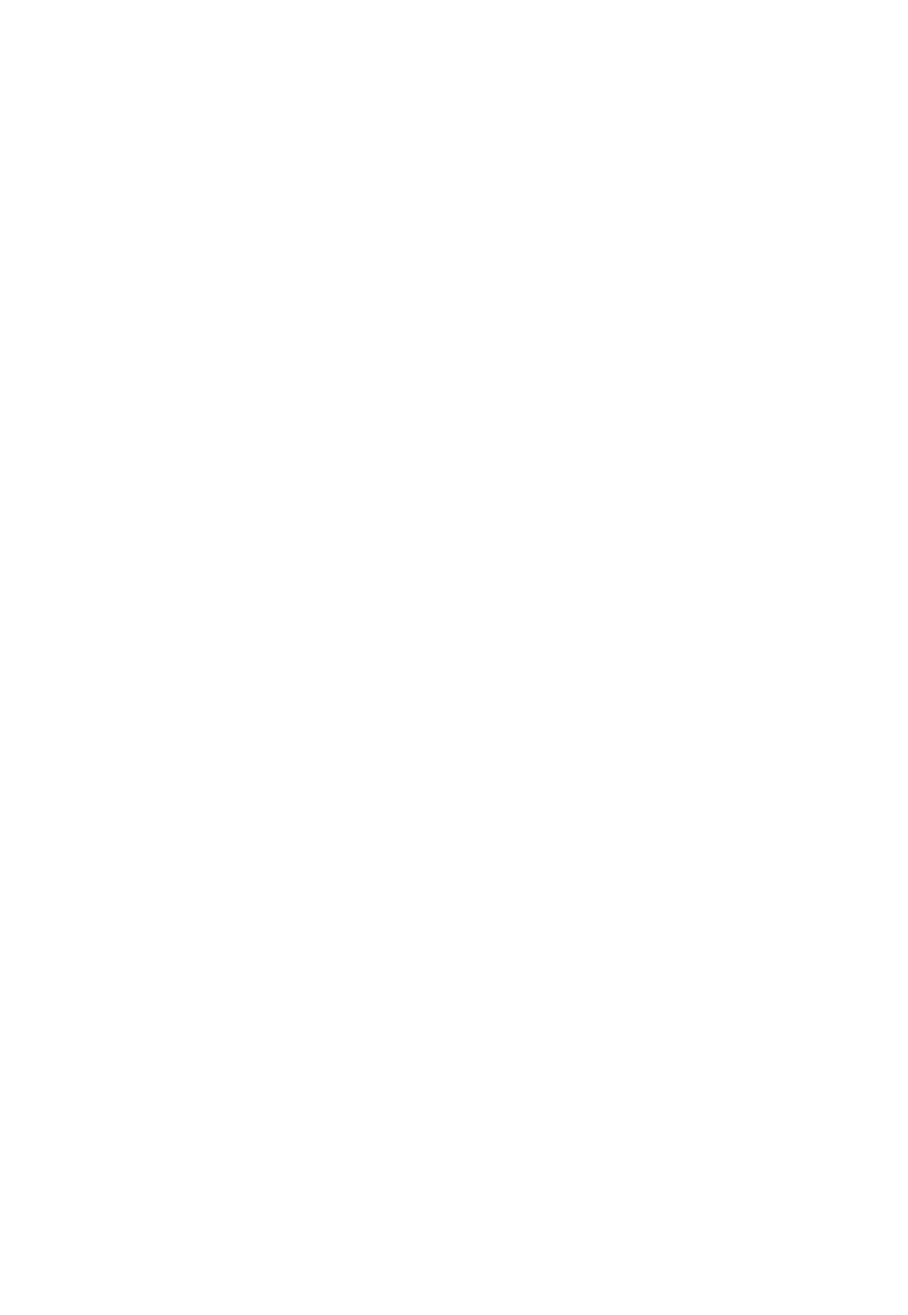
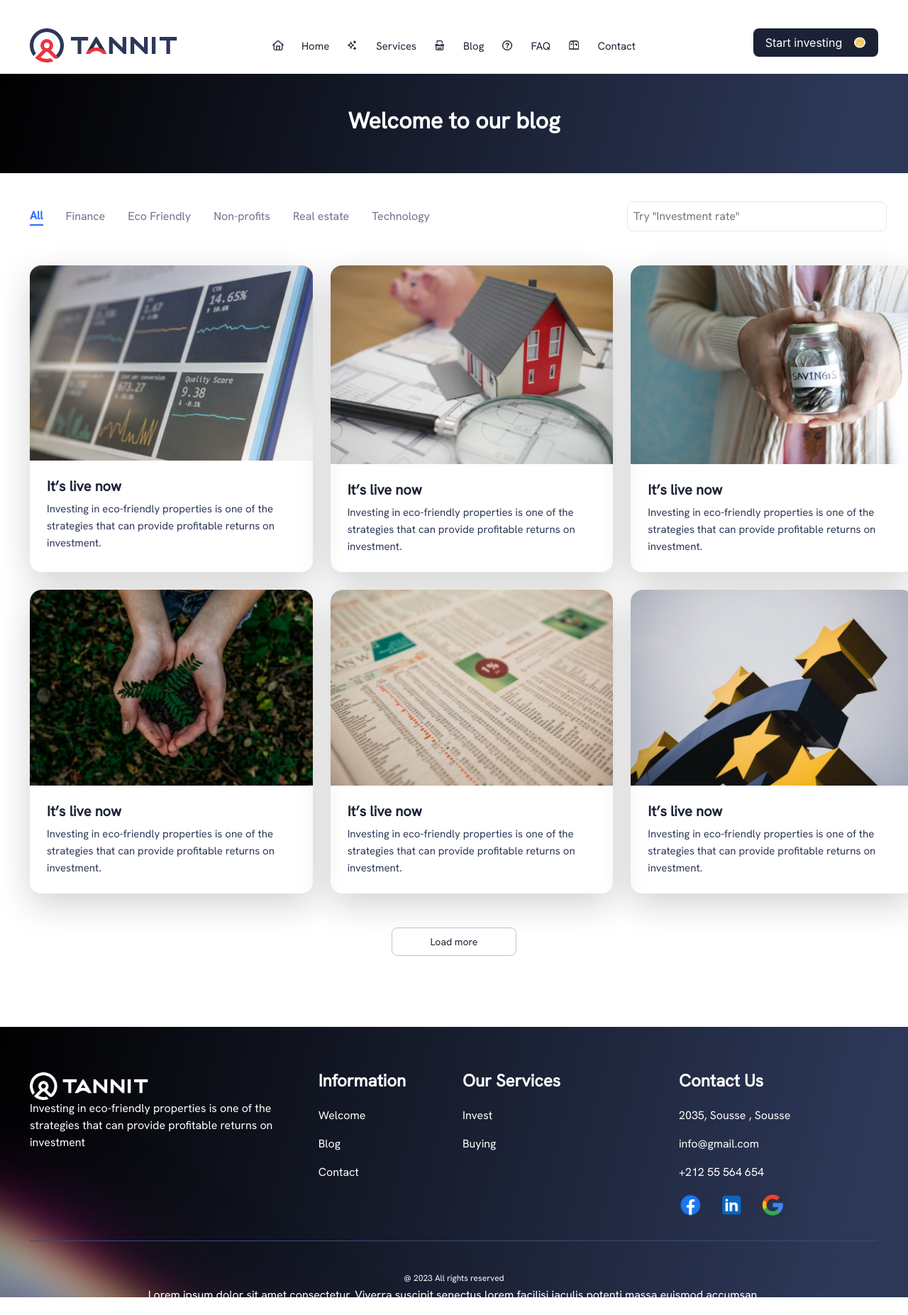
Before and after one commit to Alexgitjones/tannit, a React (Create React App) app: page /blog in a window 1280 px wide. Before the commit this address had no page. Shown: the whole page at 71% size. Before the commit the page ends 800 px from the top, so only its background shows below. Built offline with nearby package versions, Linux system fonts and the light colour scheme.

Commit message:
mainheader

```diff
--- a/src/App.js
+++ b/src/App.js
@@ -50,6 +50,7 @@ function App() {
           <Route path="/" element={<Home />} />
           <Route path="/services" element={<Services />} />
           <Route path="/" element={<Home />} />
+          <Route path="/blog" element={<Blog />} />
         {/* <Header /> */}
         {/* <Autanticationheader />  */}
         {/* <DashHeader />  */}
@@ -59,7 +60,6 @@ function App() {
         {/* <Dashboard /> */}
         {/* < Home /> */}
         {/* <Services /> */}
-        {/* <Blog /> */}
         {/* <Faq /> */}
         {/* <Singup />  */}
         {/* <Profile />  */}
@@ -79,9 +79,10 @@ function App() {
         {/* <Myinvestment/> */}
         {/* <Marketplace/> */}
         {/* <Marketplacetwo/> */}
-        {/* <Footer /> */}
+
         </Routes>
       </Router>
+      <Footer />
     </div>
   );
 }
--- a/src/pages/landingpages/blog.js
+++ b/src/pages/landingpages/blog.js
@@ -1,8 +1,10 @@
-
+import Header from "../../component/header";
 
 function blog() {
     return (
       <div className="App">
+         <Header />
+
         <div className="main-container fluid-container">
         <div className="top-banner d-flex justify-content-center flex-wrap align-content-center">
           <h1 className="banner-hd">Welcome to our blog</h1>
--- a/src/pages/landingpages/services.js
+++ b/src/pages/landingpages/services.js
@@ -1,8 +1,10 @@
-
+import Header from "../../component/header";
 
 function Services() {
     return (
       <div className="App">
+        <Header />
+
         <div className="main-container fluid-container">
         <div className="top-banner d-flex justify-content-center flex-wrap align-content-center">
           <h1 className="banner-hd">Our Services</h1>
```
